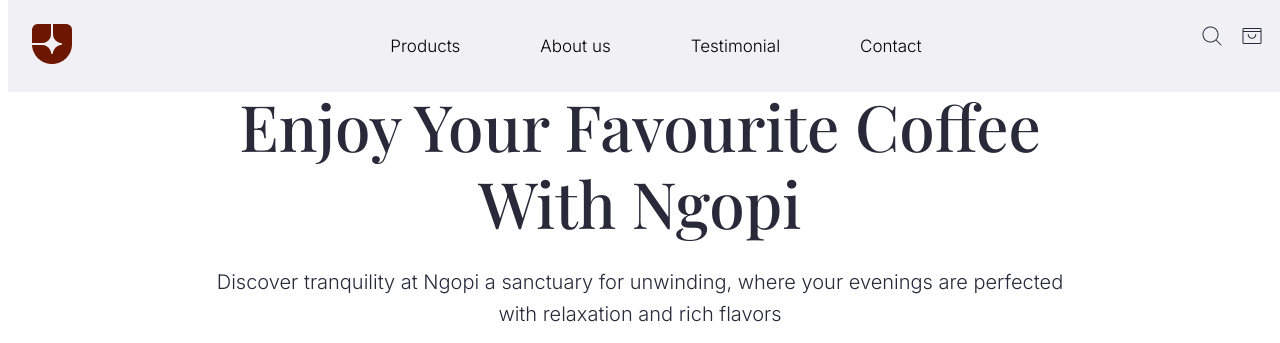
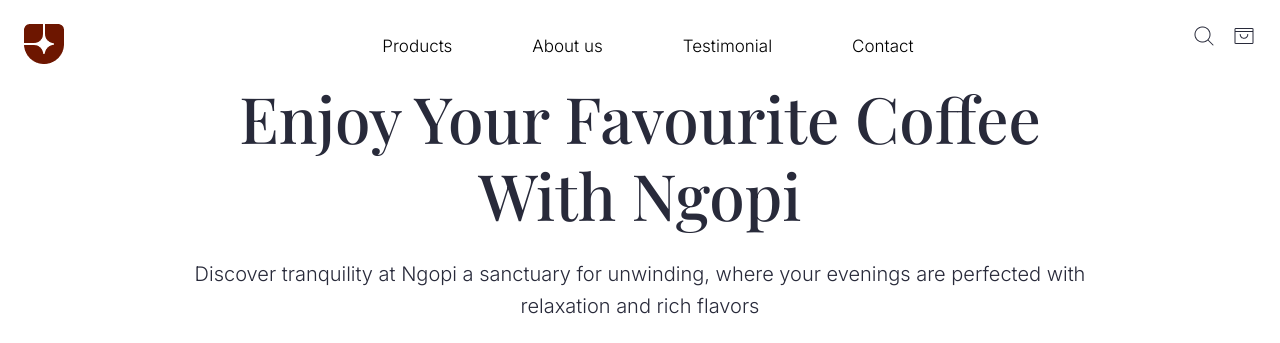
Before and after one commit to SonDangJH/Exercise1, a plain HTML site: page index.html in a window 1280 px wide. Shown: the top 343 px of the page. Drawn offline with nearby package versions, Linux system fonts and the light colour scheme; files whose address does not match are found by name; a web font is replaced by a local one.

Commit message:
Fix small margin and color

```diff
--- a/styles/style.css
+++ b/styles/style.css
@@ -12,8 +12,14 @@
     top: 0; /* Position the navbar at the top of the page */
     width: 100%;
     /* height: 300px; */
-    background-color: #f0f0f5;
+    z-index: 2;
+    background-color: #fff;
     overflow: visible;
+}
+
+body {
+    margin: 0px;
+    padding: 0px;
 }
 
   /* Hide the links inside the navigation menu (except for logo/home) */
@@ -431,6 +437,7 @@
     display: grid;
     grid-template-columns: 30% 60%;
     gap: 80px;
+    margin: 0px;
 }
 
 .contact-info-container {
```
